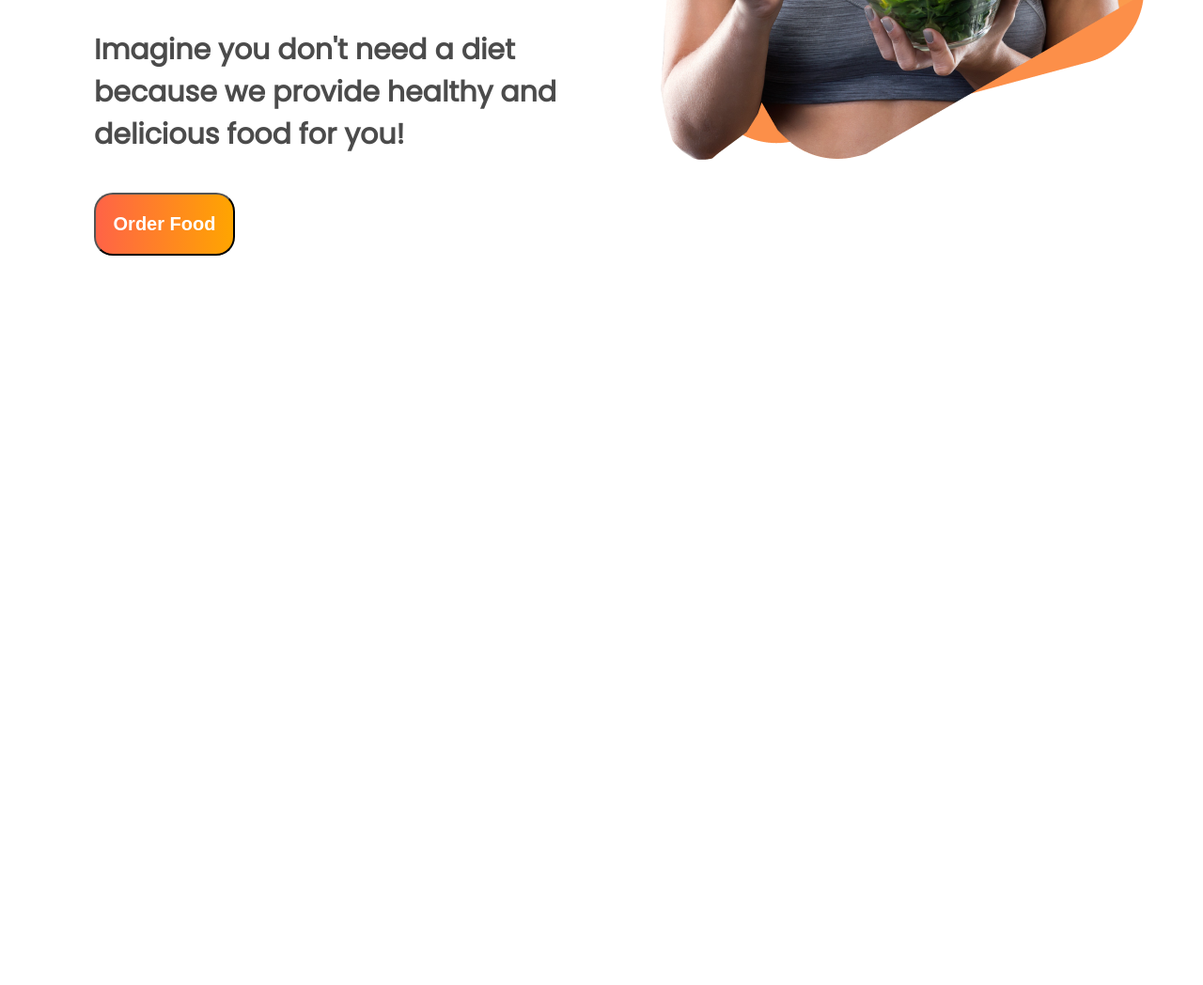
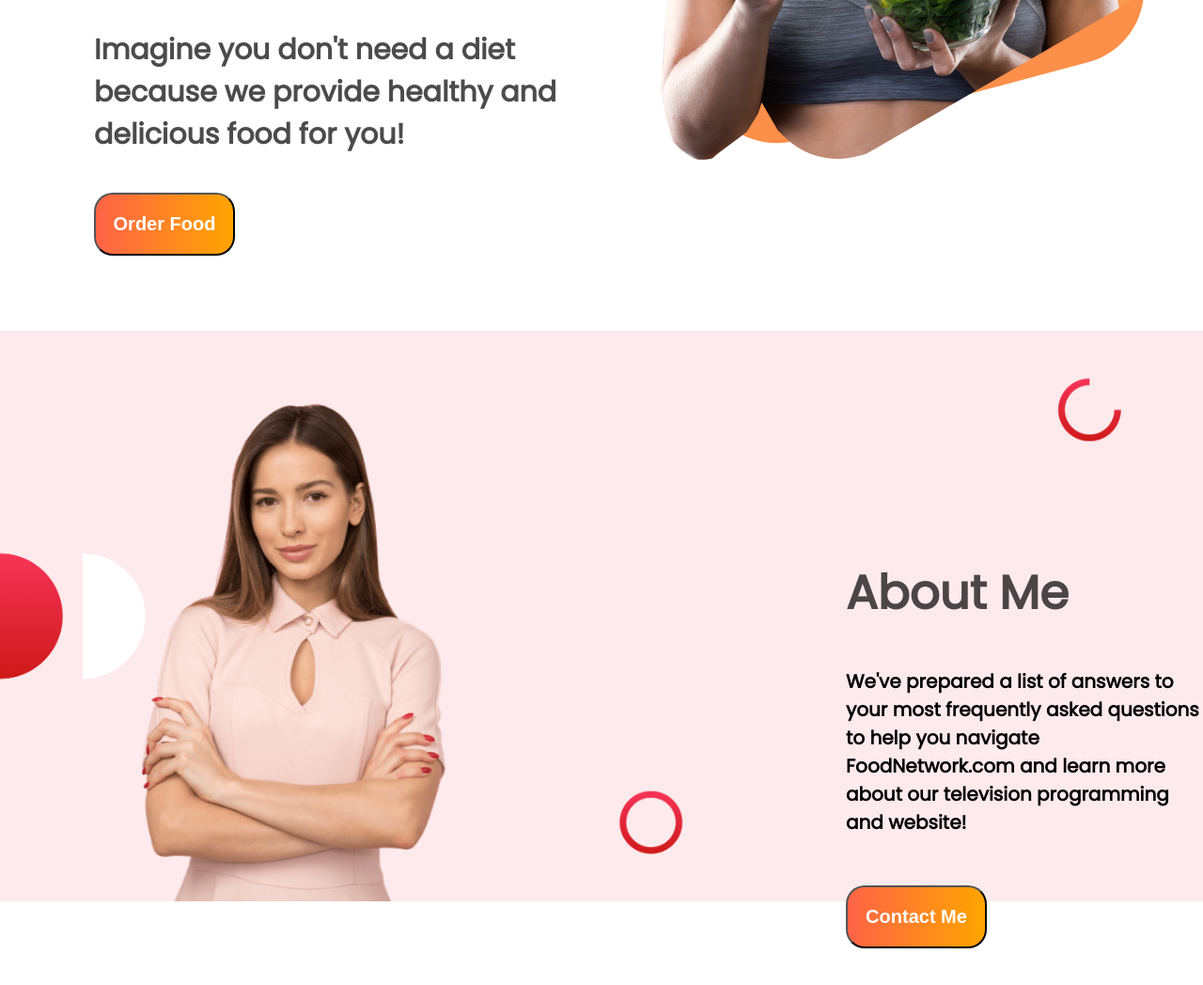
Before and after one commit to sohagdeb/Food-network, a plain HTML site: page index.html in a window 1280 px wide. Shown: the part 701-1749 px from the top of the page at 94% size. Before the commit the page ends 973 px from the top, so only its background shows below. Drawn offline with Linux system fonts and the light colour scheme.

Commit message:
third-part

```diff
--- a/index.html
+++ b/index.html
@@ -29,7 +29,7 @@
             <h1>Just Eat Healthy </h1>
             <h1>With Food Network</h1>
             <h4>Imagine you don't need a diet because we provide healthy and delicious food for you!</h4>
-            <button class="button">Order Food</button>
+            <button class="button" >Order Food</button>
         </div>
         <div class="first-img">
             <img src="image/photo1.png" alt="">
@@ -37,5 +37,13 @@
         </div>
 
     </section>
+    <section class="third-part">
+        <div class="about-me">
+            <h1>About Me</h1>
+        <h4>We've prepared a list of answers to your most frequently asked questions to help you navigate FoodNetwork.com and learn more about our television programming and website!</h4><br>
+        <button class="button">Contact Me</button>
+        </div>
+    </section>
+
 </body>
 </html>
--- a/style.css
+++ b/style.css
@@ -54,3 +54,24 @@ body{
     color: white;
     font-weight: bolder;
 }
+.third-part{
+    background: url(image/photo2.png);
+
+    width: 100%;
+    height: 700px;
+    background-size: 100%;
+    background-repeat: no-repeat;
+}
+.about-me{
+    margin-left: 900px;
+    padding-top: 200px;
+    margin-top: 80px;
+
+}
+.about-me h1{
+    font-size: 50px;
+    opacity: 0.7;
+}
+.about-me h4{
+    font-size: 20px;
+}
```
